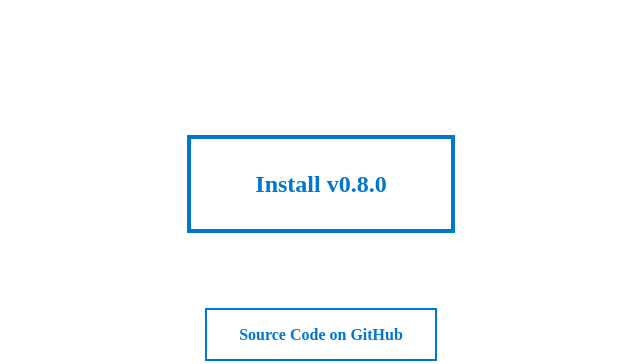
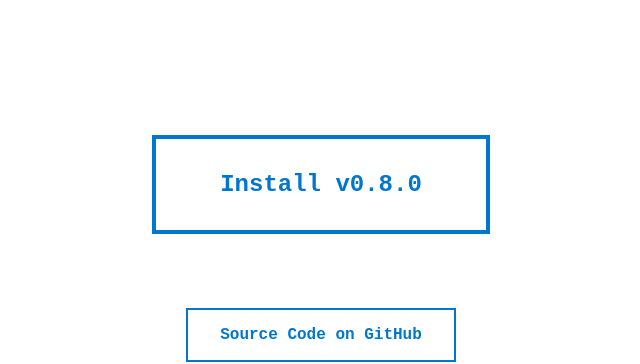
Before and after one commit to b-html/b-html.github.io, a plain HTML site: page index.html in a window 1280 px wide. Shown: the part 437-801 px from the top of the page, without its empty margins (319-959 px from the left). Drawn offline with nearby package versions, Linux system fonts and the light colour scheme; files that its build step writes are made by us from their sources.

Commit message:
add webfont

```diff
--- a/_less/main.less
+++ b/_less/main.less
@@ -7,6 +7,7 @@
   padding: 0;
   background-color: @white;
   color: @black;
+  font-family: 'Ubuntu Mono', monospace;
 }
 
 h1, h2, h3, h4, h5, h6 {
@@ -45,13 +46,12 @@
 }
 
 .installation {
+  margin: 128px;
   text-align: center;
-  margin: 128px;
 
   a {
     padding: 32px 64px;
     border: 4px solid @blue;
-    // border-radius: 16px;
     font-weight: bold;
     font-size: 150%;
 
@@ -66,8 +66,8 @@
 .demo,
 .npm,
 .b-html-family {
+  margin: 64px;
   text-align: center;
-  margin: 64px;
 
   a {
     padding: 16px 32px;
```
Also changed, not shown: 1 other file.
